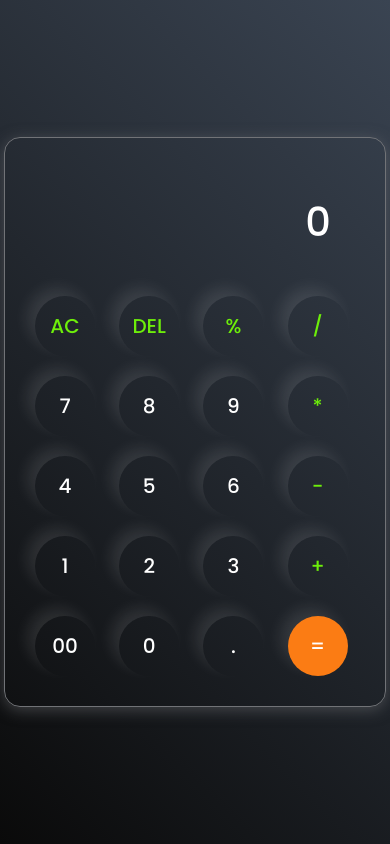
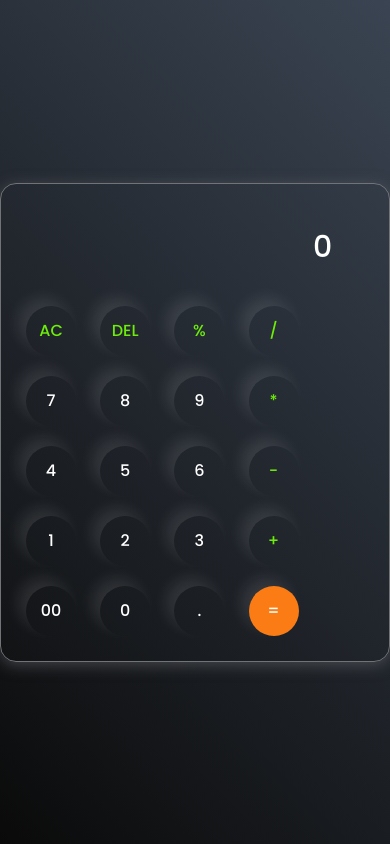
Before and after one commit to Lcode08/Calculator, a plain HTML site: page index.html in a window 390 px wide. Drawn offline with Linux system fonts and the light colour scheme.

Commit message:
second commit

```diff
--- a/script.js
+++ b/script.js
@@ -1,6 +1,5 @@
 let input = document.getElementById('inputBox');
 let buttons = document.querySelectorAll('button');
-
 let string = "";
 let arr = Array.from(buttons);
 arr.forEach(button => {
--- a/style.css
+++ b/style.css
@@ -61,3 +61,28 @@ button{
 .operator{
     color: #6dee0a;
 }
+
+
+/* Media Queries for Mobile Devices */
+@media (max-width: 600px) {
+    input {
+        width: 90%; /* Make input width responsive */
+        font-size: 30px; /* Smaller font size for mobile */
+        padding: 16px; /* Adjust padding */
+    }
+
+    button {
+        width: 50px; /* Smaller button size */
+        height: 50px; /* Smaller button size */
+        font-size: 16px; /* Smaller font size for buttons */
+    }
+
+    .calculator {
+        padding: 15px; /* Adjust padding for calculator */
+    }
+
+    h1 { /* Assuming there's an h1 element for the title */
+        margin-top: 1.5rem; /* Add margin for mobile */
+        font-size: 24px; /* Adjust title size for mobile */
+    }
+}
```
